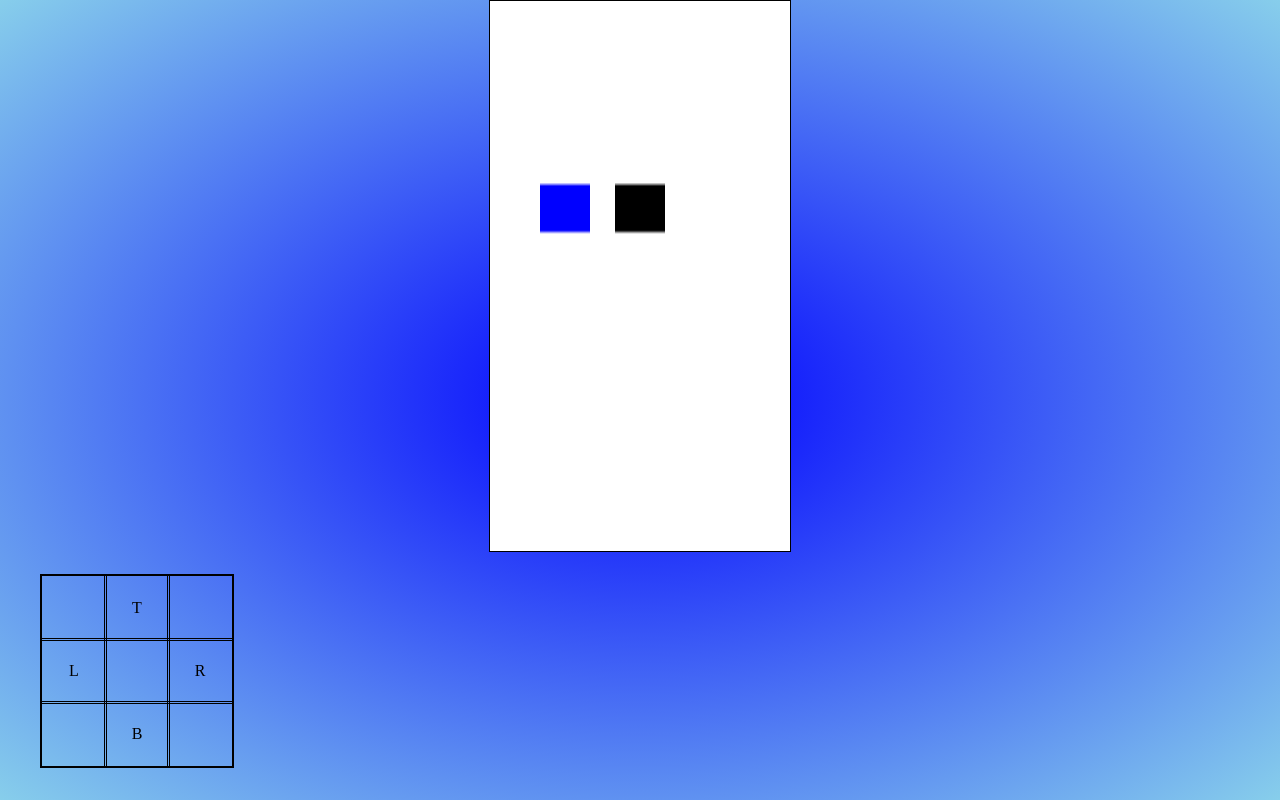
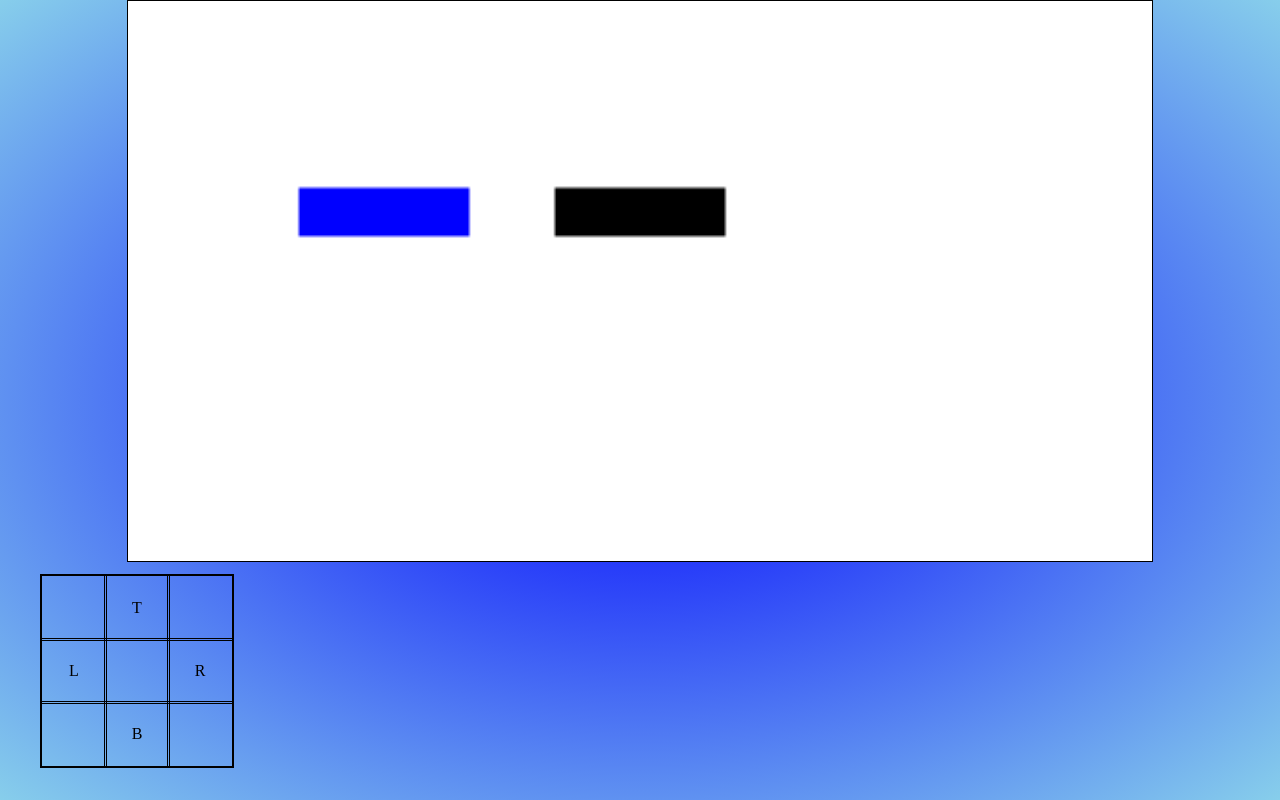
Before and after one commit to tabsEstudos/canvas, a plain HTML site: page index.html in a window 1280 px wide. Drawn offline with Linux system fonts and the light colour scheme.

Commit message:
modify width && height

```diff
--- a/index.css
+++ b/index.css
@@ -7,9 +7,9 @@ body{
 }
 
 #game{
-  width: 300px;
-  height: 550px;
-  border: 1px solid black;
+  width: 80vw;
+  height: 70vh;
+  border: 0.09em solid black;
   background-color: white;
 }
 
@@ -18,10 +18,6 @@ body{
   justify-content: center;
 }
 
-.divCanvas{
-  height: 100%;
-  width: 100%;
-}
 
 footer{
   width: 12em;
```
